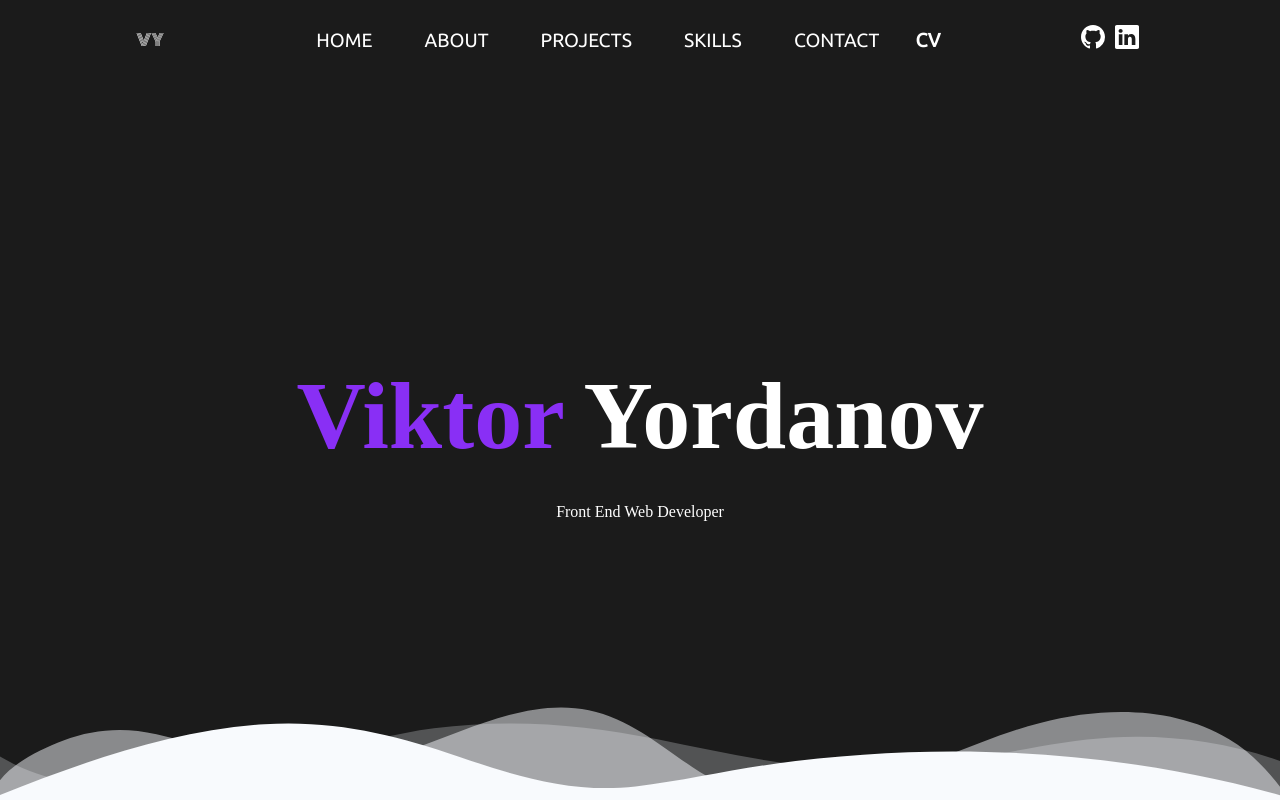
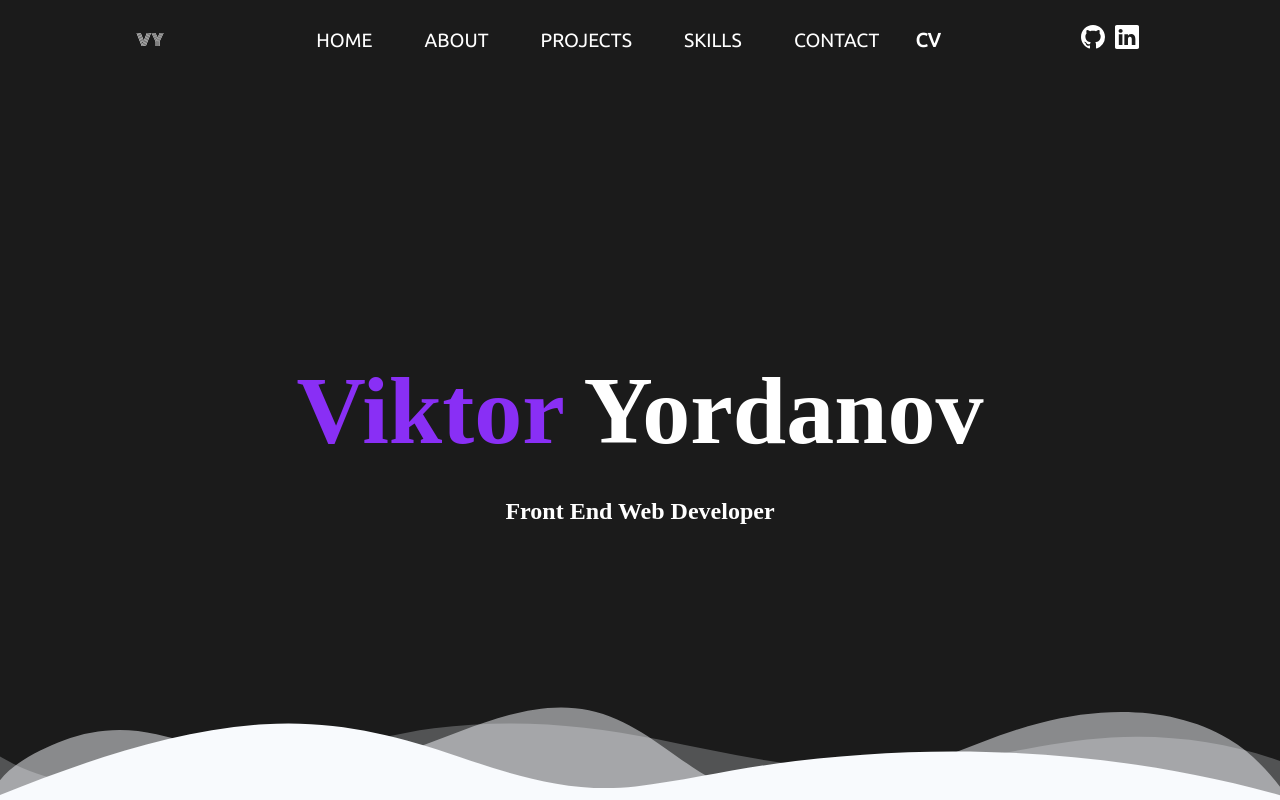
Before and after one commit to VicKLyo/Portfolio, a React (Create React App) app: page / in a window 1280 px wide. Shown: the top 800 px of the page. Built offline with nearby package versions, Linux system fonts and the light colour scheme.

Commit message:
Small changes

```diff
--- a/src/components/Hero.js
+++ b/src/components/Hero.js
@@ -8,7 +8,8 @@ const Hero = () => {
     return (
      <div className="hero-container">
         <div className="name-wrapper"> <h1><span>Viktor</span> Yordanov</h1></div>
-        <div className="under-name-wrapper">Front End Web Developer
+        <div className="under-name-wrapper">
+            <h2>Front End Web Developer</h2>
                 <div className="icon-container">
                     <a target='_blank' href="https://github.com/VicKLyo"> <BsGithub className='icon' > </BsGithub></a>
                     <a target='_blank' href="https://www.linkedin.com/in/viktor-yordanov-b01370221/y"><BsLinkedin className='icon'></BsLinkedin> </a>
```
